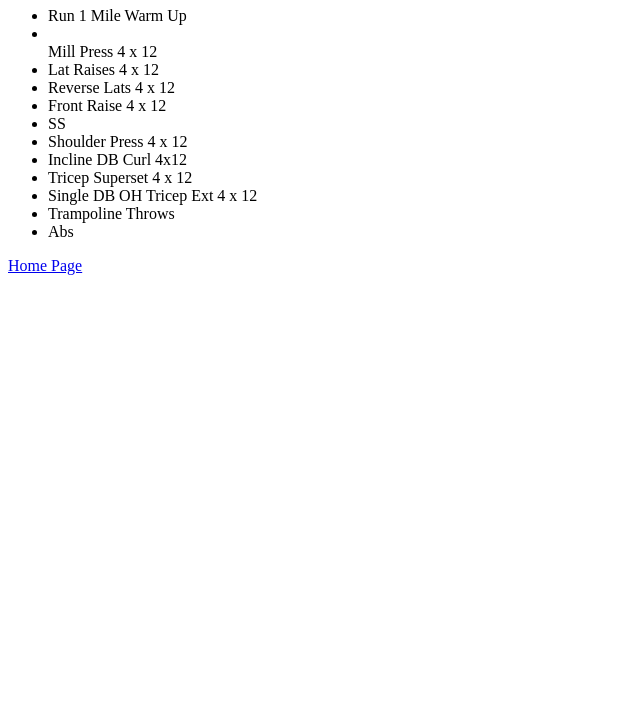
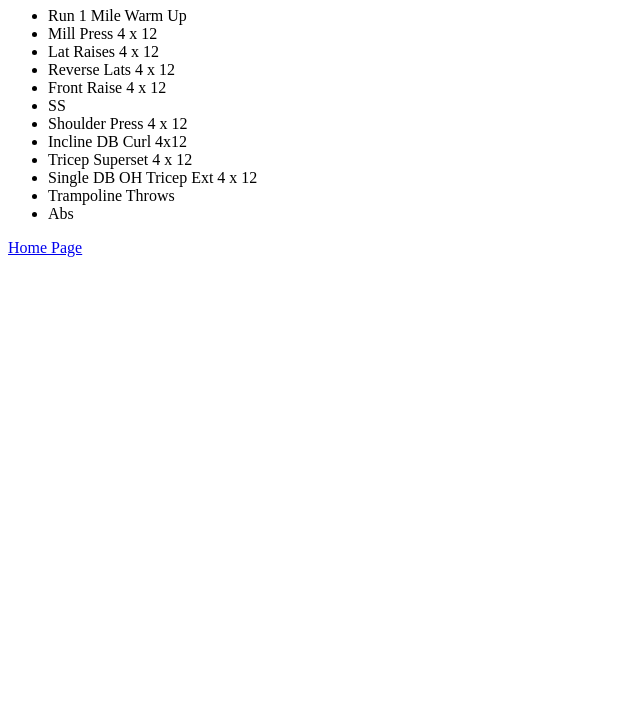
Before and after one commit to ksfanter/workout, a plain HTML site: page Friday.html in a window 1280 px wide. Shown: the part 73-800 px from the top of the page, without its empty margins (0-640 px from the left). Drawn offline with Linux system fonts and the light colour scheme.

Commit message:
fix friday

```diff
--- a/Friday.html
+++ b/Friday.html
@@ -8,7 +8,7 @@
 <h1>Friday Shoulders / Arms </h1>
 <ul>
 <li>Run 1 Mile Warm Up </li>
-<li></li>Mill Press 4 x 12</li>
+<li>Mill Press 4 x 12</li>
 <li>Lat Raises 4 x 12</li>
 <li>Reverse Lats 4 x 12</li>
 <li>Front Raise 4 x 12</li>
```
